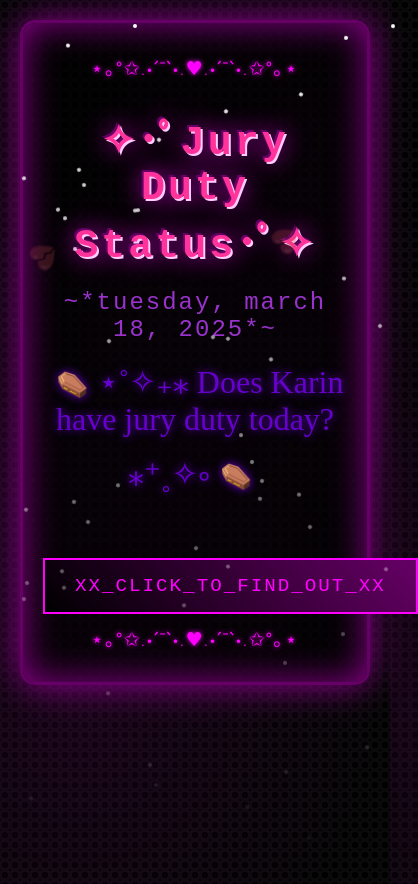
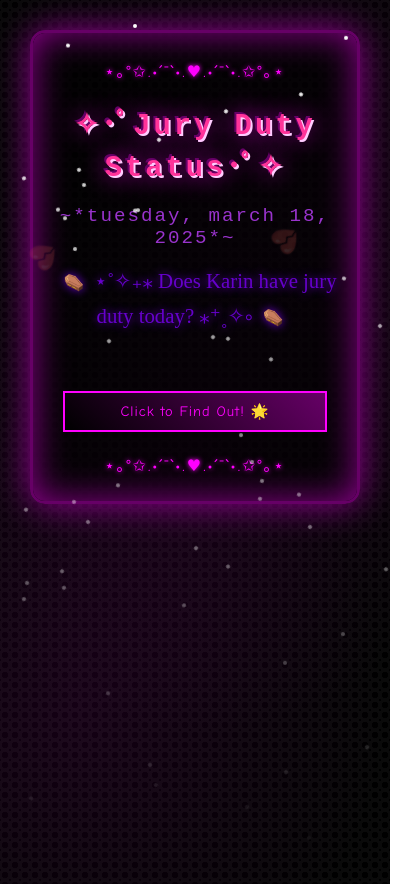
Before and after one commit to karinchung/jury-duty, a plain HTML site: page index.html in a window 390 px wide. Shown: the whole page, 418 px wide, since content can reach past the window. Drawn offline with Linux system fonts and the light colour scheme.

Commit message:
feat: mobile + small changes

```diff
--- a/index.html
+++ b/index.html
@@ -110,11 +110,14 @@
             color: #ff00ff;
             border-radius: 0;
             cursor: pointer;
-            font-family: "Courier New", monospace;
-            text-transform: uppercase;
-            letter-spacing: 2px;
+            font-family: "Comic Sans MS", cursive;
             position: relative;
             overflow: hidden;
+            width: auto;
+            max-width: 90%;
+            white-space: normal;
+            word-wrap: break-word;
+            margin: 10px auto;
         }
 
         .sparkle-button:hover {
@@ -214,6 +217,58 @@
             margin: 0 10px;
             font-size: 0.8em;
         }
+
+        /* Mobile Responsive Styles */
+        @media screen and (max-width: 768px) {
+            .container {
+                padding: 15px;
+                margin: 10px;
+            }
+
+            .sparkle-button {
+                padding: 12px 20px;
+                font-size: 1em;
+                letter-spacing: 1px;
+                width: 80%;
+            }
+
+            h1 {
+                font-size: 2em;
+            }
+
+            .question {
+                font-size: 1.5em;
+            }
+
+            .date {
+                font-size: 1.2em;
+            }
+
+            .answer {
+                font-size: 2.5em;
+            }
+
+            .divider {
+                font-size: 1em;
+            }
+        }
+
+        /* Small Mobile Devices */
+        @media screen and (max-width: 480px) {
+            .sparkle-button {
+                padding: 10px 15px;
+                font-size: 0.9em;
+                width: 90%;
+            }
+
+            h1 {
+                font-size: 1.8em;
+            }
+
+            .question {
+                font-size: 1.3em;
+            }
+        }
     </style>
 </head>
 <body>
@@ -224,7 +279,7 @@
         <h1>✧･ﾟJury Duty Status･ﾟ✧</h1>
         <div class="date" id="current-date"></div>
         <div class="question">⋆˚✧₊⁎ Does Karin have jury duty today? ⁎⁺˳✧༚</div>
-        <button class="sparkle-button" onclick="revealAnswer()">xX_Click_to_Find_Out_Xx</button>
+        <button class="sparkle-button" onclick="revealAnswer()">Click to Find Out! 🌟</button>
         <div class="answer" id="answer">No</div>
         <div class="divider">⋆｡°✩.•´¯`•.♥.•´¯`•.✩°｡⋆</div>
     </div>
```
